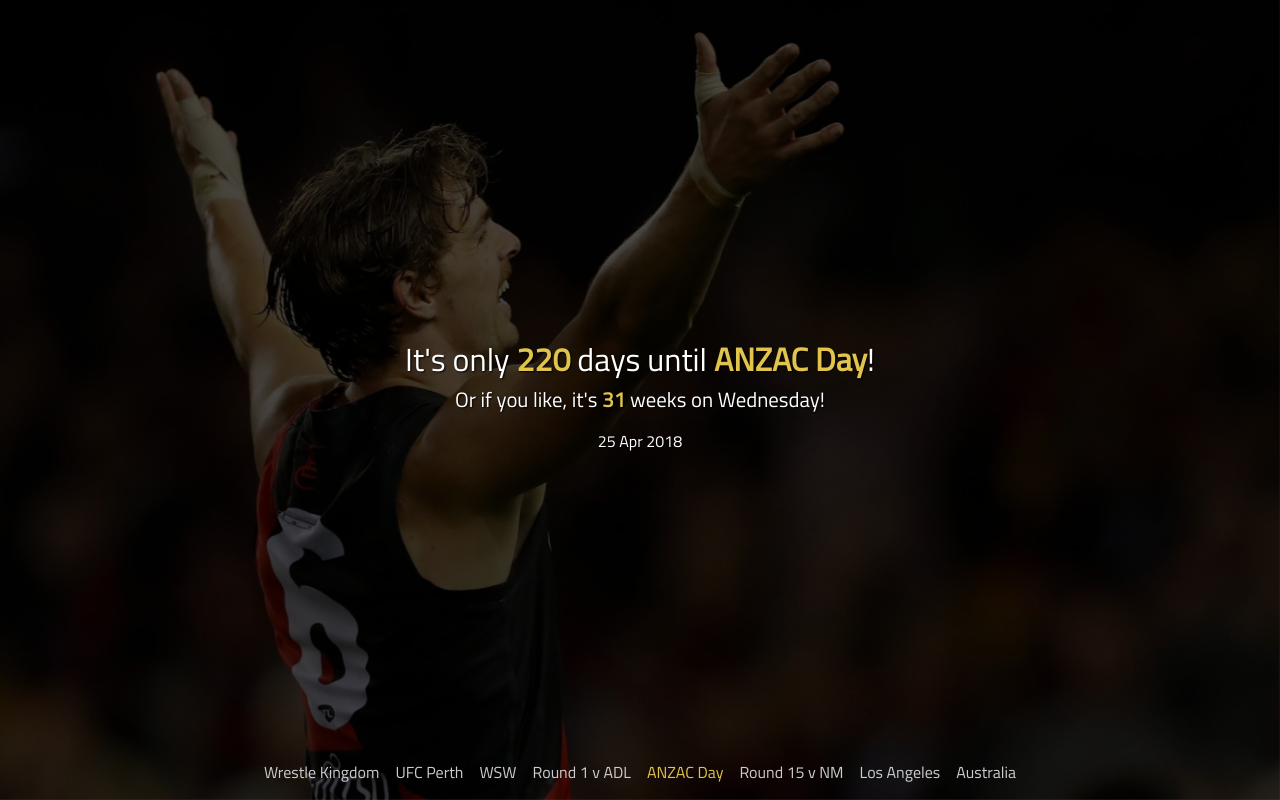
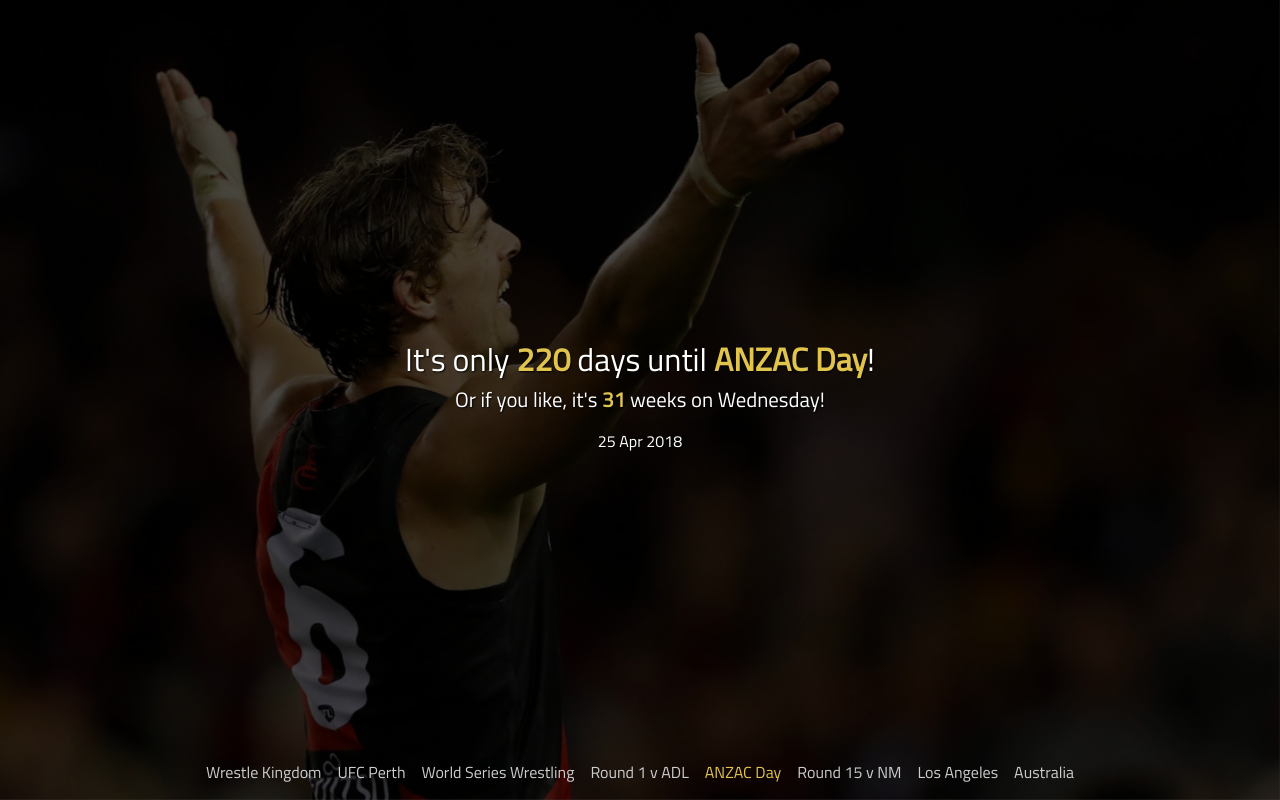
Before and after one commit to aaronheath/countdown, an Angular app: page /anzac in a window 1280 px wide. Built offline with nearby package versions, Linux system fonts and the light colour scheme.

Commit message:
Custom favicon. Updated WSW wording.

```diff
--- a/src/app/dates.ts
+++ b/src/app/dates.ts
@@ -10,7 +10,7 @@ export interface Countdowns {
 export const dates: Countdowns = {
   wk: {when: [2018, 0, 4], msg: 'Wrestle Kingdom'},
   perth: {when: [2018, 1, 10], msg: 'UFC Perth'},
-  wsw: {when: [2018, 2, 18], msg: 'WSW'},
+  wsw: {when: [2018, 2, 18], msg: 'World Series Wrestling'},
   r1: {when: [2018, 2, 23], msg: 'Round 1 v ADL'},
   anzac: {when: [2018, 3, 25], msg: 'ANZAC Day'},
   r15: {when: [2018, 6, 1], msg: 'Round 15 v NM'},
--- a/src/index.html
+++ b/src/index.html
@@ -6,7 +6,7 @@
   <base href="/">
 
   <meta name="viewport" content="width=device-width, initial-scale=1">
-  <link rel="icon" type="image/x-icon" href="favicon.ico">
+  <link rel="icon" type="image/png" href="/assets/countdown-icon.png">
   <link href="https://fonts.googleapis.com/css?family=Titillium+Web" rel="stylesheet">
 </head>
 <body>
```
Also changed, not shown: src/assets/countdown-icon.png (added), 1 other file (tests, documents, lock files or other folders).
